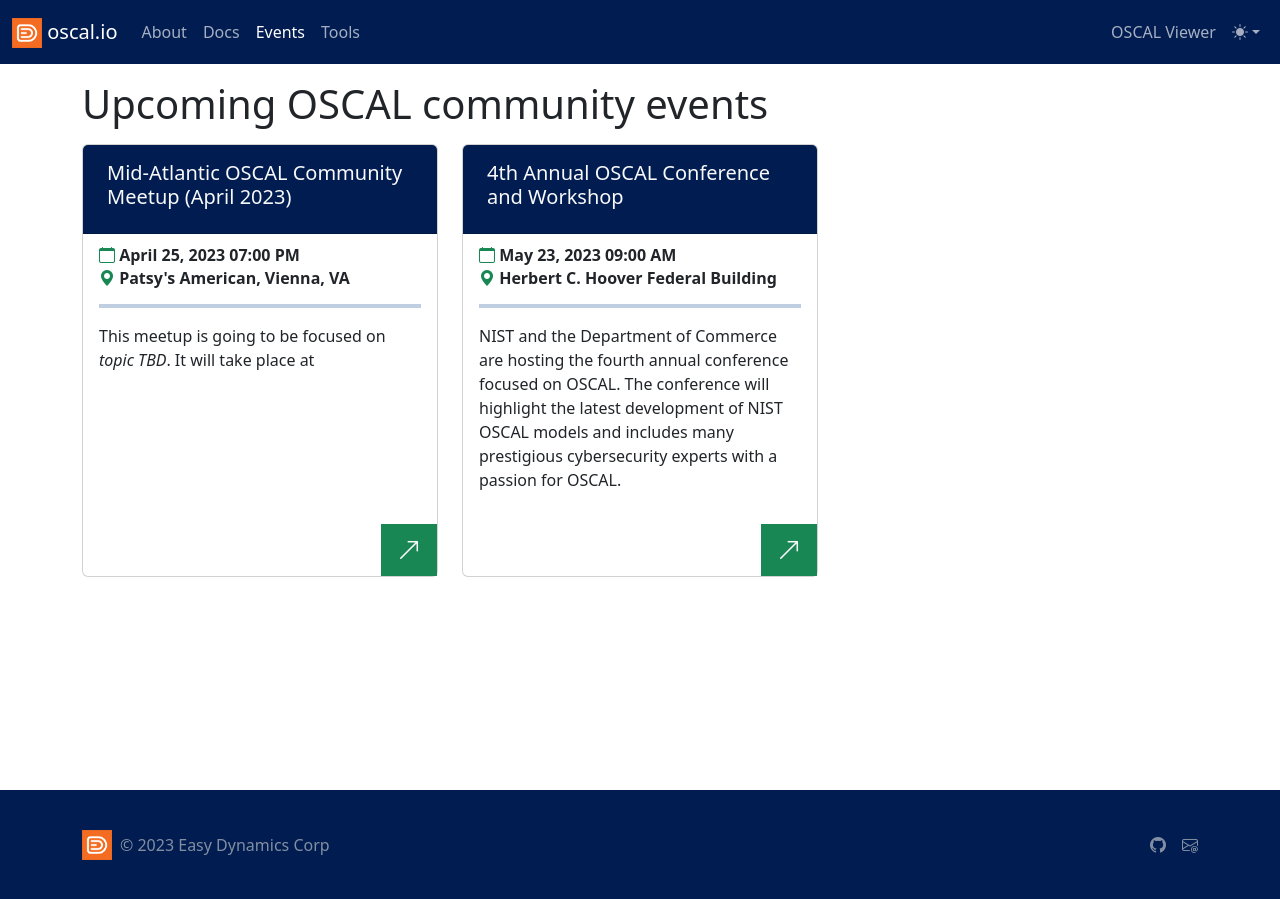
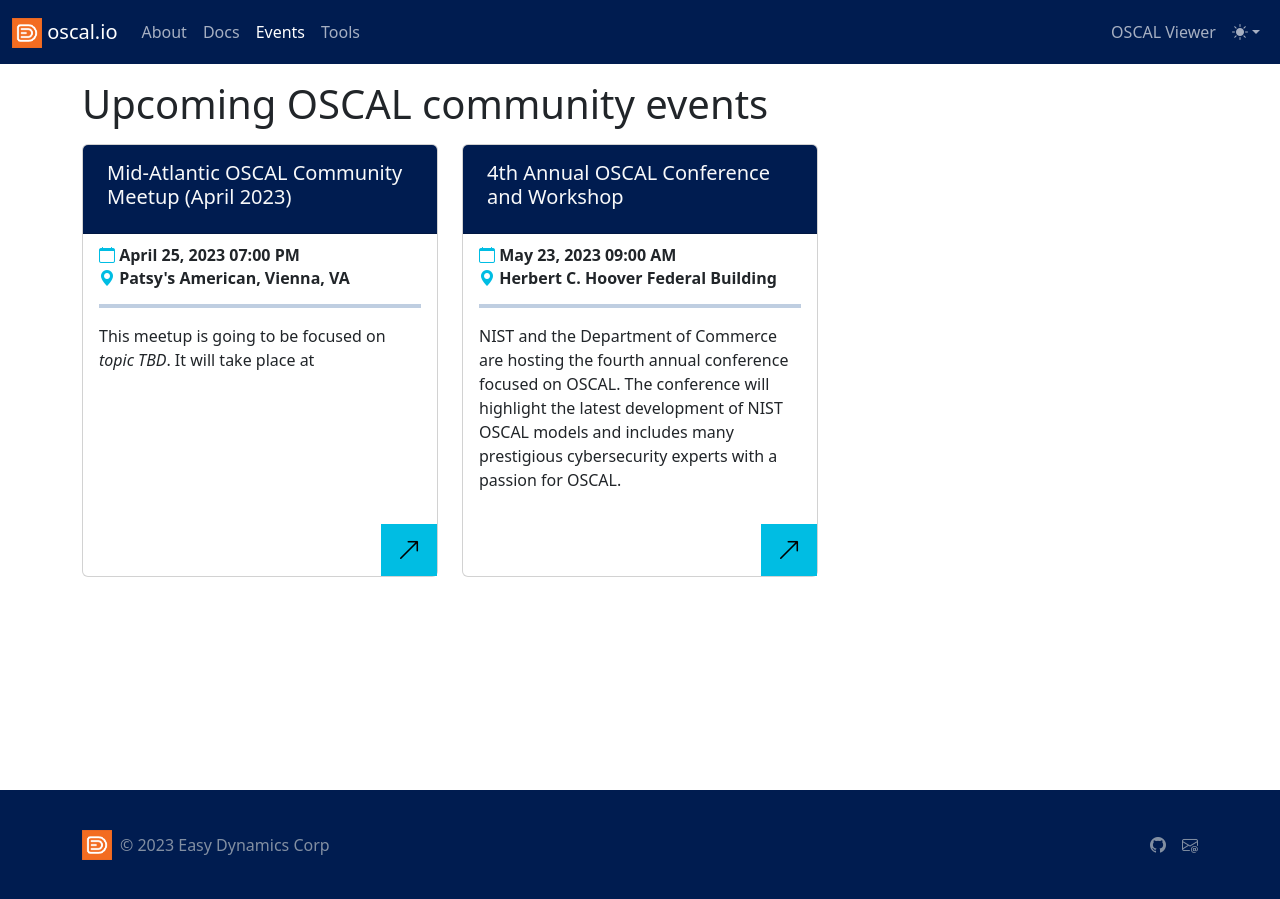
Before and after one commit to EasyDynamics/oscal.io, a Jekyll site: the page built from events.md, in a window 1280 px wide. Built offline with Jekyll 4.4.1, drawn with Linux system fonts in a browser that asks for light colours.

Commit message:
fix: align colors for events page

```diff
--- a/_layouts/events.html
+++ b/_layouts/events.html
@@ -17,13 +17,13 @@ layout: page
         </h2>
       </div>
       <div class="card-body">
-        <p class="h6 mb-2 card-subtitle fw-bold"><i class="bi-calendar text-success" title="Event time" aria-label="Event time"></i> {{ event.start-date | date: "%B %d, %Y %I:%M %p %Z" }}</p>
-        <p class="h6 card-subtitle fw-bold"><i class="bi-geo-alt-fill text-success" title="Event location" aria-label="Event location"></i> {{ event.location }}</p>
+        <p class="h6 mb-2 card-subtitle fw-bold"><i class="bi-calendar text-secondary" title="Event time" aria-label="Event time"></i> {{ event.start-date | date: "%B %d, %Y %I:%M %p %Z" }}</p>
+        <p class="h6 card-subtitle fw-bold"><i class="bi-geo-alt-fill text-secondary" title="Event location" aria-label="Event location"></i> {{ event.location }}</p>
         <hr class="border border-2 border-primary">
         <p class="card-text">{{ event.content }}</p>
       </div>
       <div class="d-flex flex-row-reverse p-0 card-footer bg-transparent border-0">
-        <a class="m-0 px-3 py-2 bg-success text-light link-underline-opacity-0" href="{{ event.link.url }}" title="{{ event.link.name }}" target="_blank">
+        <a class="m-0 px-3 py-2 bg-secondary text-black link-underline-opacity-0" href="{{ event.link.url }}" title="{{ event.link.name }}" target="_blank">
           <i class="bi-arrow-up-right fs-4"></i>
         </a>
       </div>
--- a/assets/css/main.scss
+++ b/assets/css/main.scss
@@ -5,6 +5,7 @@
 @import "bootstrap/functions";
 
 $primary: #023E88;
+$secondary: #00BDE3;
 // $light: #CFCED3;
 // $dark: #1C2327;
 
```
